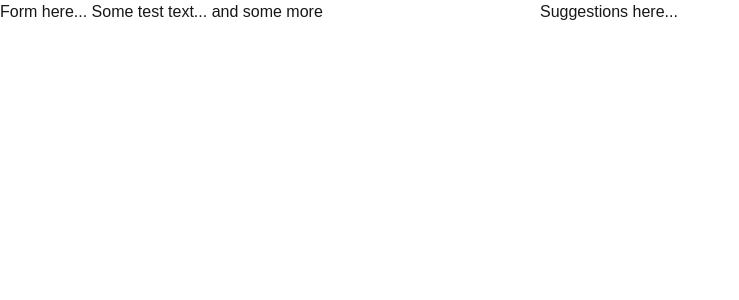
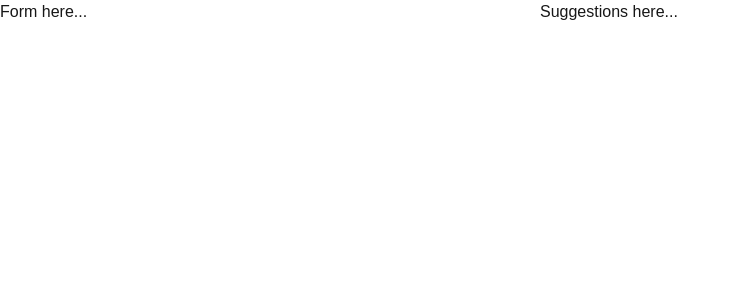
Before and after one commit to PensiveEagle/cuddly-waffle, a Next.js app in the folder front-end/: page / in a window 1280 px wide. Shown: the top 300 px of the page, without its empty margins (0-739 px from the left). Built offline with nearby package versions, Linux system fonts and the light colour scheme; what @mui/material-nextjs would draw is missing.

Commit message:
Cleaning up test comments

```diff
--- a/front-end/app/page.tsx
+++ b/front-end/app/page.tsx
@@ -6,7 +6,7 @@ export default function Home() {
       <Grid container spacing={2}>
         <Grid size={5}>
           <Box>
-            <h1>Form here... Some test text... and some more</h1>
+            <h1>Form here...</h1>
           </Box>
         </Grid>
         <Grid size={7}>
```
